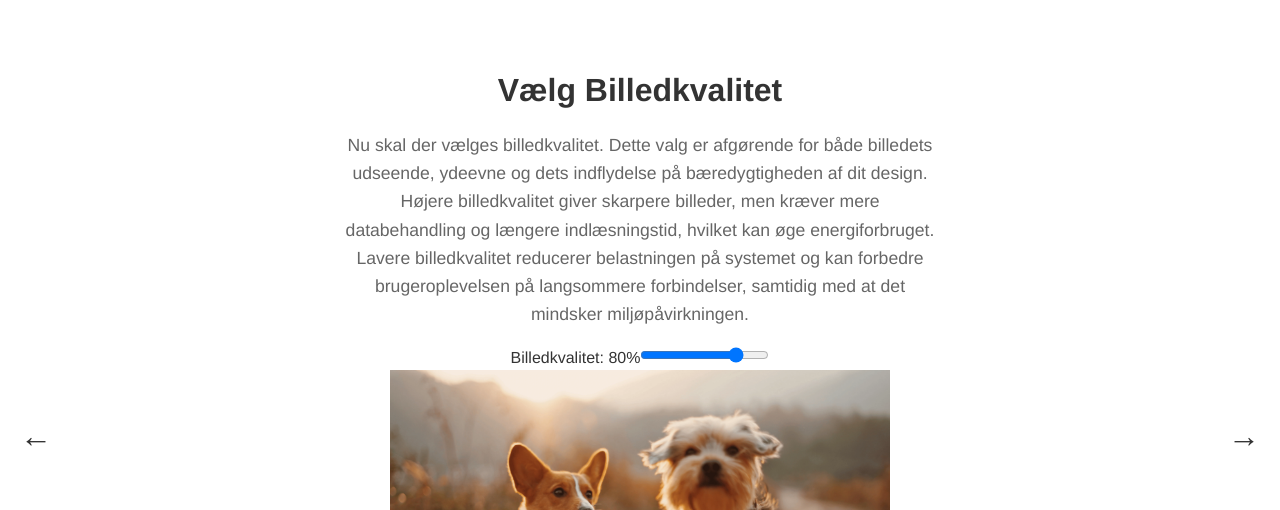
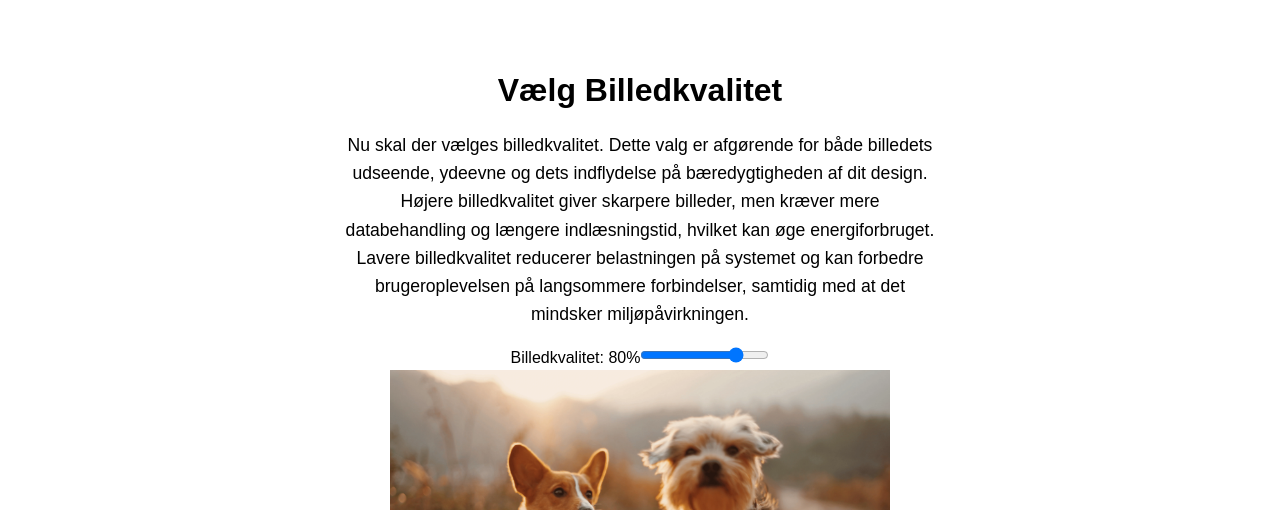
Before and after one commit to oliv045r/carboncrush, a Vue app: page /Image-Quality in a window 1280 px wide. Shown: the top 510 px of the page. Built offline with nearby package versions, Linux system fonts and the light colour scheme.

Commit message:
persistent states, farver og font

```diff
--- a/src/App.vue
+++ b/src/App.vue
@@ -1,8 +1,8 @@
 <template>
-  <v-app id="app" :style="{ backgroundColor: backgroundColor }">
+  <v-app id="app" :style="appStyles">
     <v-container class="app-container">
       <transition name="fade" mode="out-in">
-        <div :style="{ backgroundColor: backgroundColor }">
+        <div>
           <router-view class="router-container"></router-view> <!-- Brug router-view til at vise ruterne -->
         </div>
       </transition>
@@ -21,7 +21,14 @@ export default {
     BottomNav, // Register BottomNav component
   },
   computed: {
-    ...mapState(['backgroundColor']),
+    ...mapState(['backgroundColor', 'selectedFont', 'textColor']),
+    appStyles() {
+      return {
+        backgroundColor: this.backgroundColor,
+        fontFamily: this.selectedFont,
+        color: `${this.textColor} !important`
+      };
+    }
   },
 };
 </script>
@@ -46,18 +53,5 @@ export default {
   -webkit-font-smoothing: antialiased;
   -moz-osx-font-smoothing: grayscale;
   text-align: center;
-  color: #2c3e50;
-  margin: 0;
-  padding: 0;
-  width: auto;
-}
-
-/* Transition styles */
-.fade-enter-active, .fade-leave-active {
-  transition: opacity 0.5s ease; /* Animerer opacity */
-}
-
-.fade-enter, .fade-leave-to /* .fade-leave-active i <2.1.8 */ {
-  opacity: 0; /* Starter og slutter med en opacity på 0 */
 }
 </style>
--- a/src/components/BackgroundSelect.vue
+++ b/src/components/BackgroundSelect.vue
@@ -1,7 +1,5 @@
 <template>
   <div class="background-select animate__animated animate__fadeIn">
-    <!-- Gå tilbage pil -->
-    <v-btn class="position-absolute left-20 left" @click="goBack">←</v-btn>
     <!-- Info boks til baggrundsfarve valg -->
 
     <v-card class="mx-auto mb-15 px-10 py-10 rounded-lg elevation-4 bg-grey" max-width="600" title="Vælg baggrundsfarve" text="Tid til at vælge baggrundsfarven for din hjemmeside! Din farvebeslutning har faktisk betydning for bæredygtigheden: forskellige farver bruger forskellige mængder energi, når de vises på skærmen."></v-card>
@@ -25,21 +23,16 @@
     </div>
 
     <p>Valgt farve: {{ color }}</p>
-
-    <!-- Gå frem pil -->
-    <v-btn class="position-absolute left-20 right" @click="goForward">→</v-btn>
   </div>
 </template>
 
 <script>
-import { VBtn } from 'vuetify/lib/components'; // Import Vuetify button component
 import { VCard } from 'vuetify/lib/components'; // Import Vuetify button component
 import { mapActions } from 'vuex';
 
 export default {
   name: 'BackgroundSelect',
   components: {
-    VBtn,
     VCard, // Register Vuetify button component
   },
   data() {
@@ -115,7 +108,6 @@ export default {
   flex-direction: column;
   align-items: center;
   justify-content: center;
-  color: #ffffff;
 }
 
 .carousel {
@@ -141,7 +133,6 @@ export default {
 .nav-button {
   background-color: transparent;
   border: none;
-  color: #ffffff;
   font-size: 2rem;
   cursor: pointer;
   position: absolute;
--- a/src/components/FontColorSelect.vue
+++ b/src/components/FontColorSelect.vue
@@ -1,10 +1,8 @@
 <template>
-  <div :style="{ color: textColor }" class="font-color-select animate__animated animate__fadeIn">
-    <!-- Gå tilbage pil -->
-    <v-btn class="position-absolute left-20 left" @click="goBack">←</v-btn>
+  <div class="background-select animate__animated animate__fadeIn">
     <!-- Info boks til skrifttype valg -->
     <v-card
-      class="mx-auto mb-15 px-10 py-10 rounded-lg elevation-4"
+      class="mx-auto mb-15 px-10 py-10 rounded-lg elevation-4 bg-grey"
       max-width="600"
       title="Vælg tekstfarve"
       text="Tid til at vælge tekstfarven for din hjemmeside! Din farvebeslutning har faktisk betydning for bæredygtigheden: forskellige farver bruger forskellige mængder energi, når de vises på skærmen.">
@@ -30,23 +28,20 @@
 
     <p>Valgt farve: {{ textColor }}</p>
 
-    <!-- Gå frem pil -->
-    <v-btn class="position-absolute left-20 right" @click="goForward">→</v-btn>
   </div>
 </template>
 
 <script>
-import { VBtn, VCard } from 'vuetify/lib/components';
+import { VCard } from 'vuetify/lib/components';
+import { mapActions, mapState } from 'vuex';
 
 export default {
   name: 'FontColorSelect',
   components: {
-    VBtn,
     VCard,
   },
   data() {
     return {
-      textColor: '#000000',
       colorOptions: [
         '#FF5733', '#FFBD33', '#DBFF33', '#75FF33', '#33FF57', '#33FFBD',
         '#33DBFF', '#3375FF', '#3357FF', '#5733FF', '#BD33FF', '#FF33DB'
@@ -54,32 +49,56 @@ export default {
       selectedIndex: 0,
       angleStep: 360 / 12,
       rotationAngle: 0,
+      dragging: false,
+      startAngle: 0,
+      currentAngle: 0,
     };
   },
+  computed: {
+    ...mapState(['textColor']),
+  },
   methods: {
-    goBack() {
-      this.$router.push('/background-select');
+    ...mapActions(['updateTextColor']),
+    rotateToColor(index) {
+      this.selectedIndex = index;
+      this.rotationAngle = -this.selectedIndex * this.angleStep;
+      this.updateTextColor(this.colorOptions[this.selectedIndex]);
     },
-    goForward() {
-      this.$router.push('/another-route');
+    darkenColor(hex, percent = 20) {
+      hex = hex.replace('#', '');
+      let r = parseInt(hex.substring(0, 2), 16);
+      let g = parseInt(hex.substring(2, 4), 16);
+      let b = parseInt(hex.substring(4, 6), 16);
+      r = Math.max(0, r - Math.round((percent / 100) * 255));
+      g = Math.max(0, g - Math.round((percent / 100) * 255));
+      b = Math.max(0, b - Math.round((percent / 100) * 255));
+      return `#${((1 << 24) + (r << 16) + (g << 8) + b).toString(16).slice(1)}`;
     },
     startDrag(event) {
       this.dragging = true;
-      this.startX = event.clientX;
+      this.startAngle = this.getMouseAngle(event);
+      this.currentAngle = this.rotationAngle;
+    },
+    onDrag(event) {
+      if (!this.dragging) return;
+      const angle = this.getMouseAngle(event);
+      const deltaAngle = angle - this.startAngle;
+      this.rotationAngle = this.currentAngle + deltaAngle;
     },
     endDrag() {
       this.dragging = false;
     },
-    onDrag(event) {
-      if (this.dragging) {
-        const deltaX = event.clientX - this.startX;
-        this.rotationAngle += deltaX / 2;
-        this.startX = event.clientX;
-      }
+    getMouseAngle(event) {
+      const rect = event.target.getBoundingClientRect();
+      const x = event.clientX - (rect.left + rect.width / 2);
+      const y = event.clientY - (rect.top + rect.height / 2);
+      return Math.atan2(y, x) * (180 / Math.PI);
     },
-    rotateToColor(index) {
-      this.selectedIndex = index;
-      this.textColor = this.colorOptions[index];
+    goBack() {
+      this.$router.push('/font-select');
+    },
+    goForward() {
+      this.$router.push('/font-color-select');
     }
   }
 };
@@ -92,9 +111,7 @@ export default {
   flex-direction: column;
   align-items: center;
   justify-content: center;
-  color: #ffffff;
 }
-
 
 .carousel {
   position: relative;
--- a/src/components/ImageFormat.vue
+++ b/src/components/ImageFormat.vue
@@ -1,8 +1,5 @@
 <template>
     <div class="background-select animate__animated animate__fadeIn">
-      <!-- Gå tilbage pil -->
-      <button class="nav-button left" @click="goBack">←</button>
-
       <!-- Info sektion -->
       <div class="info-section">
         <h1>Vælg billedformat</h1>
@@ -32,9 +29,6 @@
           @load="handleImageLoad"
         />
       </div>
-
-      <!-- Gå frem pil -->
-      <button class="nav-button right" @click="goForward">→</button>
     </div>
   </template>
 
@@ -89,7 +83,6 @@
     flex-direction: column;
     align-items: center;
     justify-content: center;
-    color: #333333;
   }
 
   .info-section {
@@ -101,7 +94,6 @@
     font-size: 1.1em;
     line-height: 1.6;
     margin: 1em 0;
-    color: #666666;
   }
 
   .format-options {
--- a/src/components/ImageQuality.vue
+++ b/src/components/ImageQuality.vue
@@ -1,8 +1,5 @@
 <template>
   <div class="background-select animate__animated animate__fadeIn">
-    <!-- Gå tilbage pil -->
-    <button class="nav-button left" @click="goBack">←</button>
-
     <!-- Info sektion -->
     <div class="info-section">
       <h1>Vælg Billedkvalitet</h1>
@@ -27,9 +24,6 @@
         <p>Hukommelsesforbrug: {{ imageSize }} KB</p>
       </div>
     </div>
-
-    <!-- Gå frem pil -->
-    <button class="nav-button right" @click="goForward">→</button>
   </div>
 </template>
 
@@ -77,7 +71,6 @@ export default {
     flex-direction: column;
     align-items: center;
     justify-content: center;
-    color: #333333;
   }
 
 .info-section {
@@ -89,18 +82,6 @@ export default {
     font-size: 1.1em;
     line-height: 1.6;
     margin: 1em 0;
-    color: #666666;
-  }
-
-.nav-button {
-    background-color: transparent;
-    border: none;
-    color: #333333;
-    font-size: 2rem;
-    cursor: pointer;
-    position: absolute;
-    top: 50%;
-    transform: translateY(-50%);
   }
 
   .left {
--- a/src/main.js
+++ b/src/main.js
@@ -4,6 +4,7 @@ import vuetify from './plugins/vuetify';
 import router from './router';
 import 'animate.css'; // Import Animate.css
 import store from './plugins/store'; // Import the Vuex store
+import './plugins/reset-vuetify.css'; // Import the global CSS reset
 
 createApp(App)
   .use(vuetify)
--- /dev/null
+++ b/src/plugins/reset-vuetify.css
@@ -0,0 +1,4 @@
+/* reset-vuetify.css */
+.v-application--wrap, .v-container, .v-card, .v-btn, .v-carousel, .v-carousel-item {
+  color: inherit !important;
+}
--- a/src/plugins/store.js
+++ b/src/plugins/store.js
@@ -3,16 +3,32 @@ import { createStore } from 'vuex';
 export default createStore({
   state: {
     backgroundColor: localStorage.getItem('backgroundColor') || '#ffffff',
+    selectedFont: localStorage.getItem('selectedFont') || 'Arial, sans-serif', // Default font
+    textColor: localStorage.getItem('textColor') || '#000000', // Default text color
   },
   mutations: {
     setBackgroundColor(state, color) {
       state.backgroundColor = color;
       localStorage.setItem('backgroundColor', color);
     },
+    setSelectedFont(state, font) {
+      state.selectedFont = font;
+      localStorage.setItem('selectedFont', font);
+    },
+    setTextColor(state, color) {
+      state.textColor = color;
+      localStorage.setItem('textColor', color);
+    },
   },
   actions: {
     updateBackgroundColor({ commit }, color) {
       commit('setBackgroundColor', color);
     },
+    updateSelectedFont({ commit }, font) {
+      commit('setSelectedFont', font);
+    },
+    updateTextColor({ commit }, color) {
+      commit('setTextColor', color);
+    },
   },
 });
```
Also changed, not shown: src/components/FontSelect.vue (+20 -15 lines).
